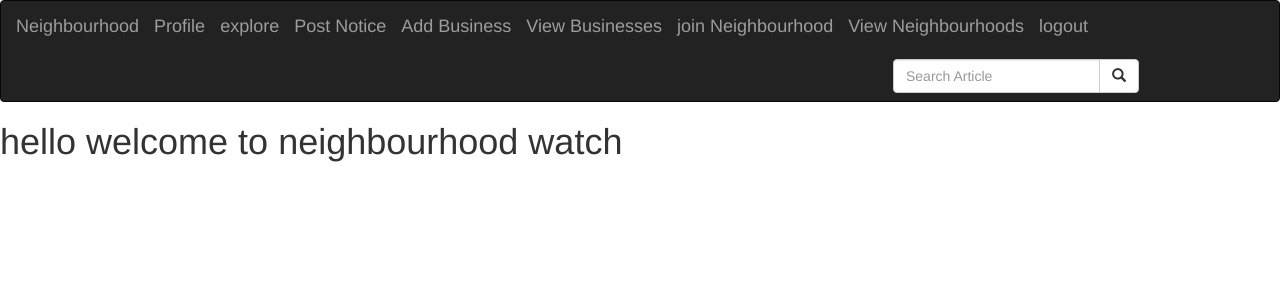
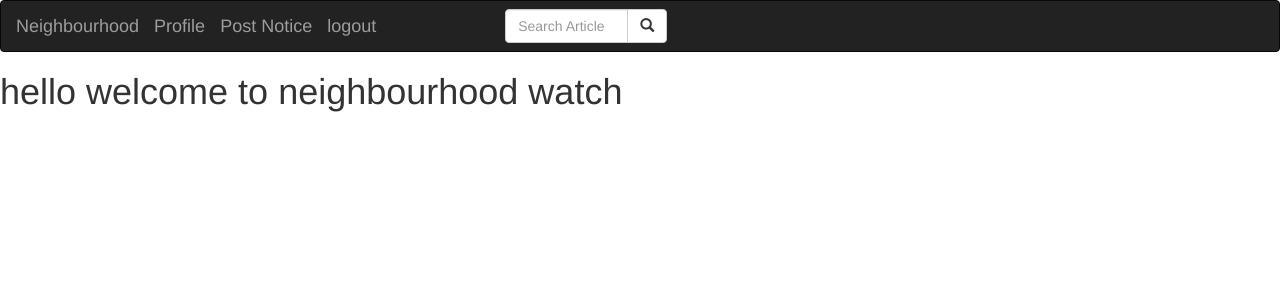
Before and after one commit to samiyah1/Neiba-Watch, a Django app: page / in a window 1280 px wide. Shown: the top 300 px of the page. Run offline with Django 3.2, Linux system fonts and the light colour scheme; the visitor is signed in with stand-in values (Sample User, id 1); parts of the project's set-up code (start-up, migrations or seed data) failed here and were passed over; some libraries are stand-ins or nearby versions.

```diff
--- a/watch/neiba/templates/navbar.html
+++ b/watch/neiba/templates/navbar.html
@@ -12,12 +12,9 @@
         {% if user.is_authenticated %}
       <a class="navbar-brand" href="{% url 'home' %}">Neighbourhood</a>
       <a class="navbar-brand" href="{%url 'userprofile'%}">Profile</a>
-      <a class="navbar-brand" href="{% url 'explore' %}">explore</a>
       <a  class="navbar-brand" href="{%url 'post' %}">Post Notice</a>
-      <a class="navbar-brand" href="{%url 'business' %}">Add Business</a>
-      <a class="navbar-brand" href="{%url 'bizdisplay' %}">View Businesses</a>
-      <a class="navbar-brand" href="{%url 'neighbourhood' %}">join Neighbourhood</a>
-     <a class="navbar-brand" href="{%url 'displayhood' %}">View Neighbourhoods</a>
+
+
       <a class="navbar-brand" href="/logout">logout</a>
 
   {% else %}
```
